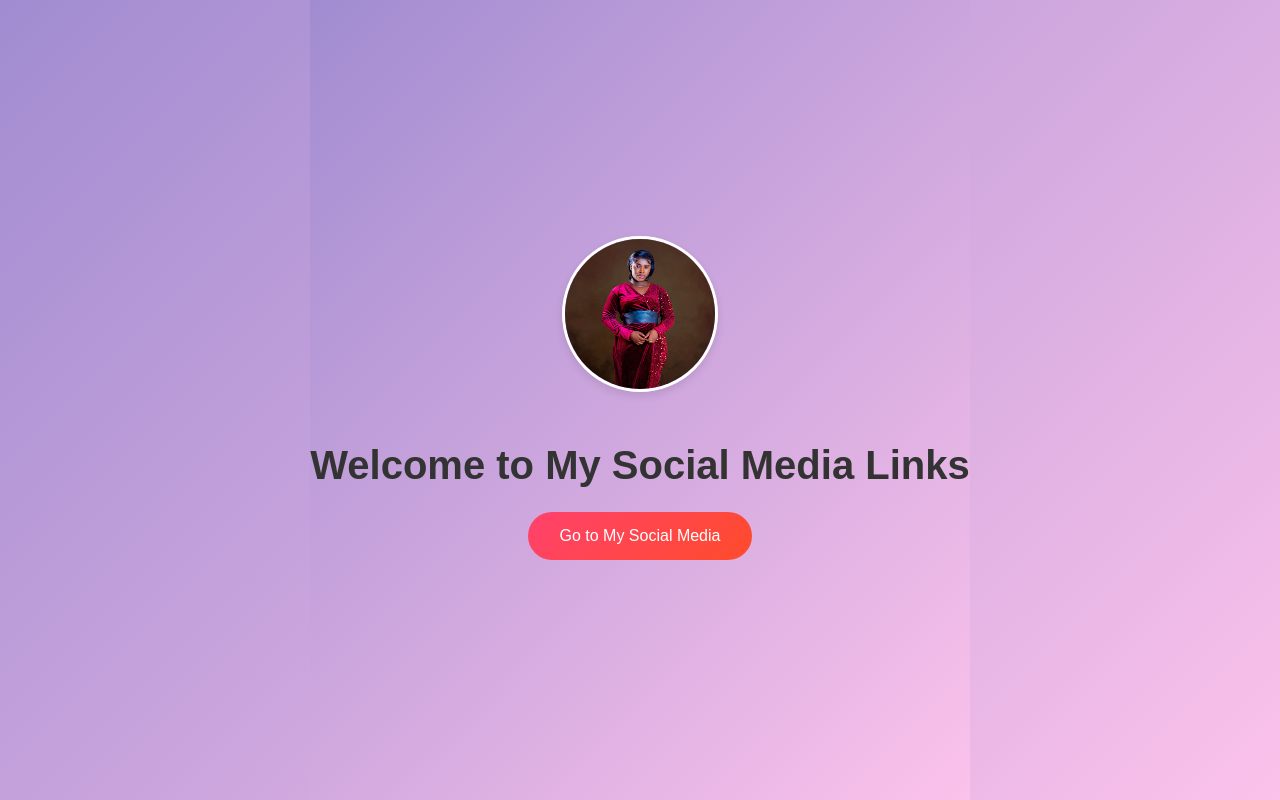
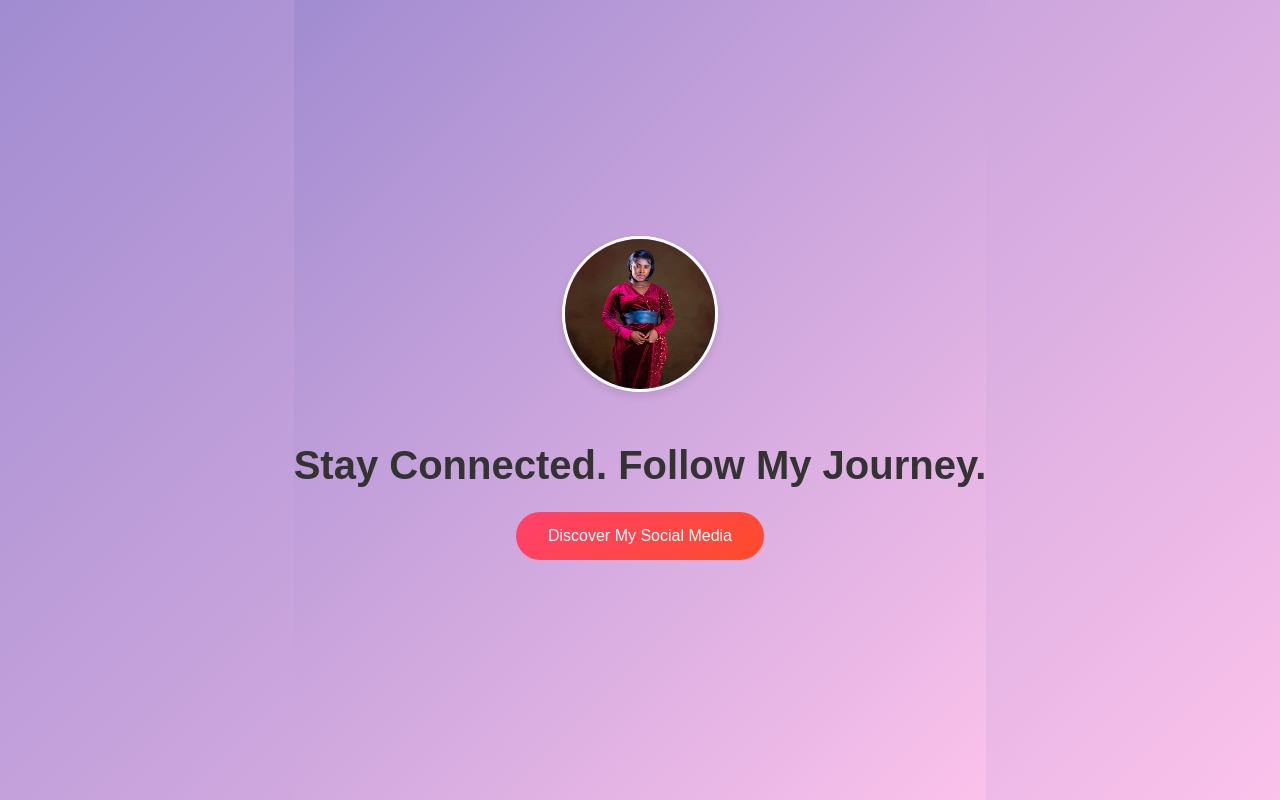
Before and after one commit to Toniaaustin/ToniaAustin, a plain HTML site: page index.html in a window 1280 px wide. Drawn offline with Linux system fonts and the light colour scheme.

Commit message:
Update index.html

```diff
--- a/index.html
+++ b/index.html
@@ -3,14 +3,17 @@
 <head>
     <meta charset="UTF-8">
     <meta name="viewport" content="width=device-width, initial-scale=1.0">
-    <title>My Social Media Links</title>
+    <title>Stay Connected</title>
     <link rel="stylesheet" href="styles.css">
+    <link rel="stylesheet" href="https://cdnjs.cloudflare.com/ajax/libs/font-awesome/6.0.0-beta3/css/all.min.css">
+</head>
 </head>
 <body>
     <div class="container">
         <img src="tp.jpg" alt="Your Image" class="profile-img">
-        <h1>Welcome to My Social Media Links</h1>
-        <button class="btn" onclick="window.location.href='links.html'">Go to My Social Media</button>
+         <h1 class="animated-quotes">Stay Connected. Follow My Journey.</h1>
+       <button class="btn" onclick="window.location.href='links.html'">Discover My Social Media</button>
     </div>
+    <script src="scripts.js"></script>
 </body>
 </html>
```
